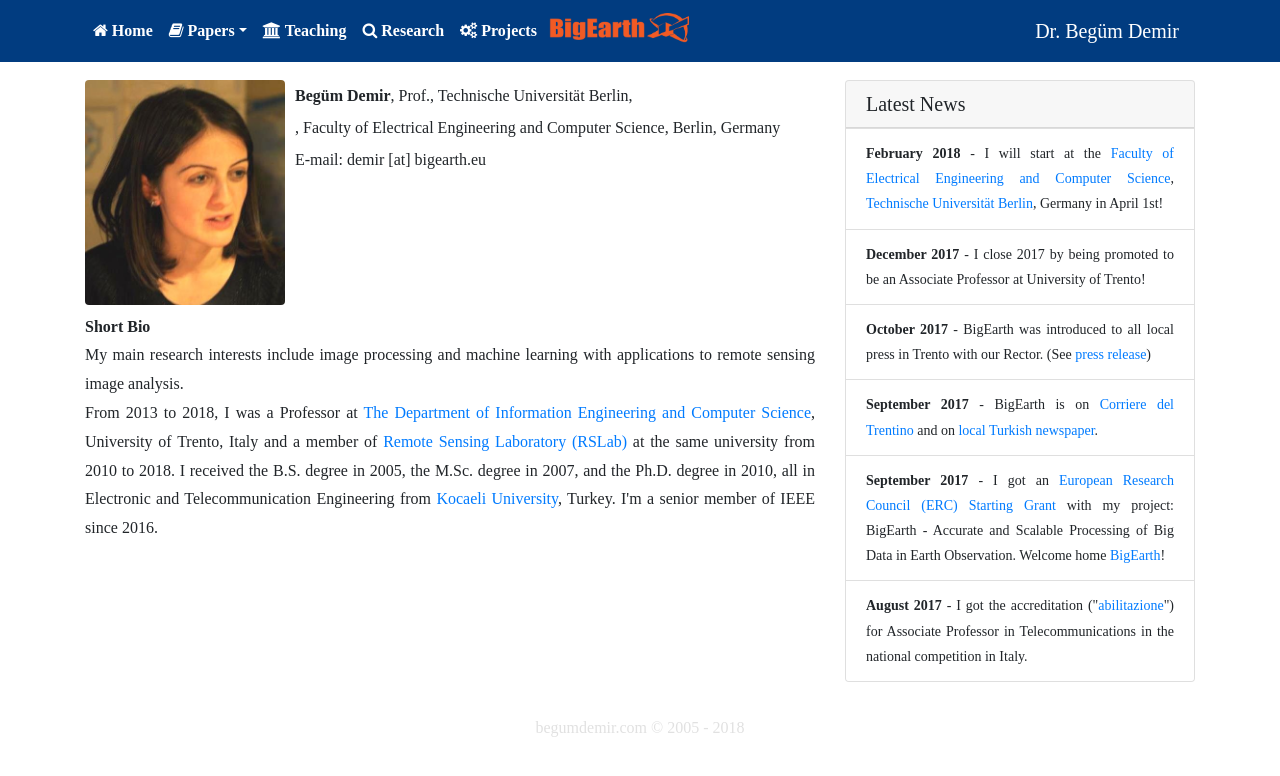
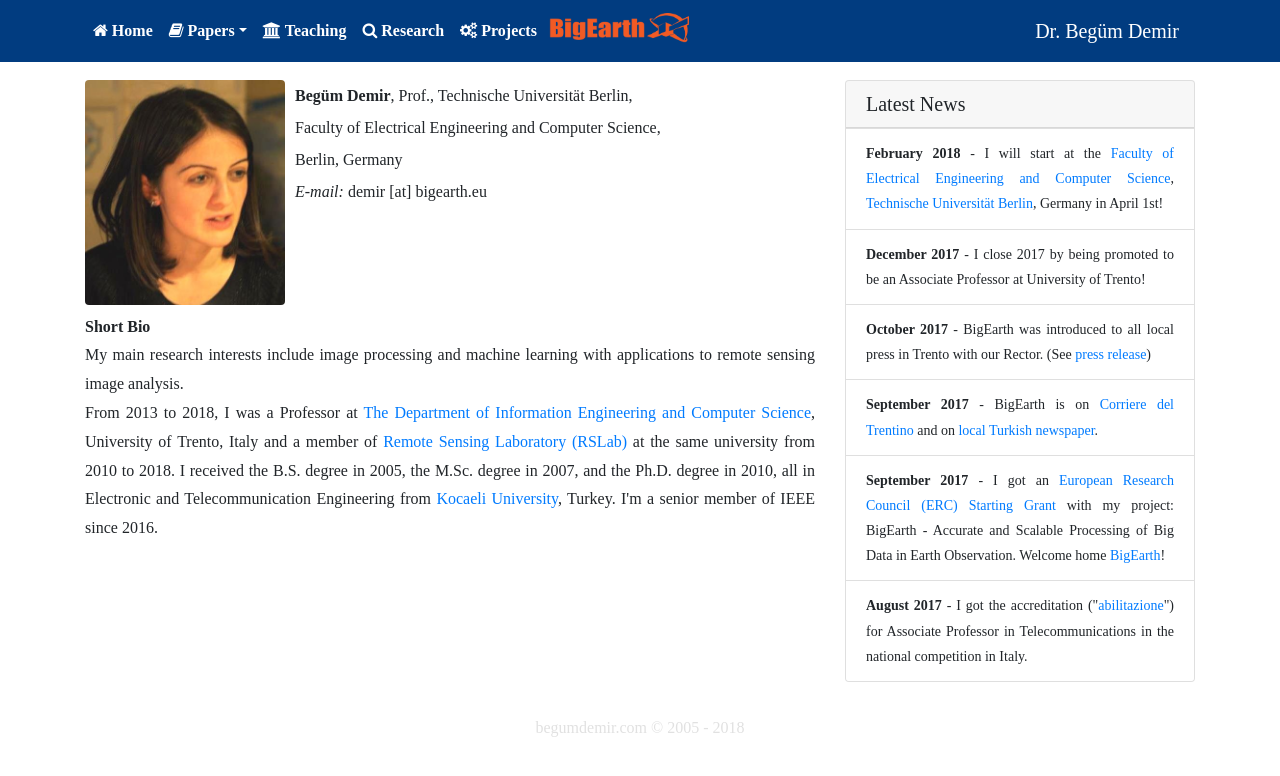
Before and after one commit to zafatar/bd, a Jekyll site: the page built from index.md, in a window 1280 px wide. Shown: the top 776 px of the page. Built offline with Jekyll 4.4.1, drawn with Linux system fonts in a browser that asks for light colours; nearby versions of some CDN libraries; some web fonts are replaced; part of the change alters nothing that is shown.

```diff
--- a/index.md
+++ b/index.md
@@ -10,10 +10,11 @@ guid: http://www.begumdemir.com/?page_id=1
 	<div class="row m-0">
 		<img style="margin-right: 10px" src="./assets/images/begum_demir_2.jpg" align="left" width="200px" class="rounded">
 		<p style="line-height: 200%;">
-		<b>Begüm Demir</b>, Prof.,  Technische Universität Berlin,<br />,
-		Faculty of Electrical Engineering and Computer Science, Berlin, Germany
+		<b>Begüm Demir</b>, Prof., Technische Universität Berlin,<br />
+		Faculty of Electrical Engineering and Computer Science, <br />
+		Berlin, Germany
 		<br />
-		E-mail: demir [at] bigearth.eu
+		<i>E-mail:</i> demir [at] bigearth.eu
 		</p>
 	</div>
 	<div class="row m-0 my-2">
```
